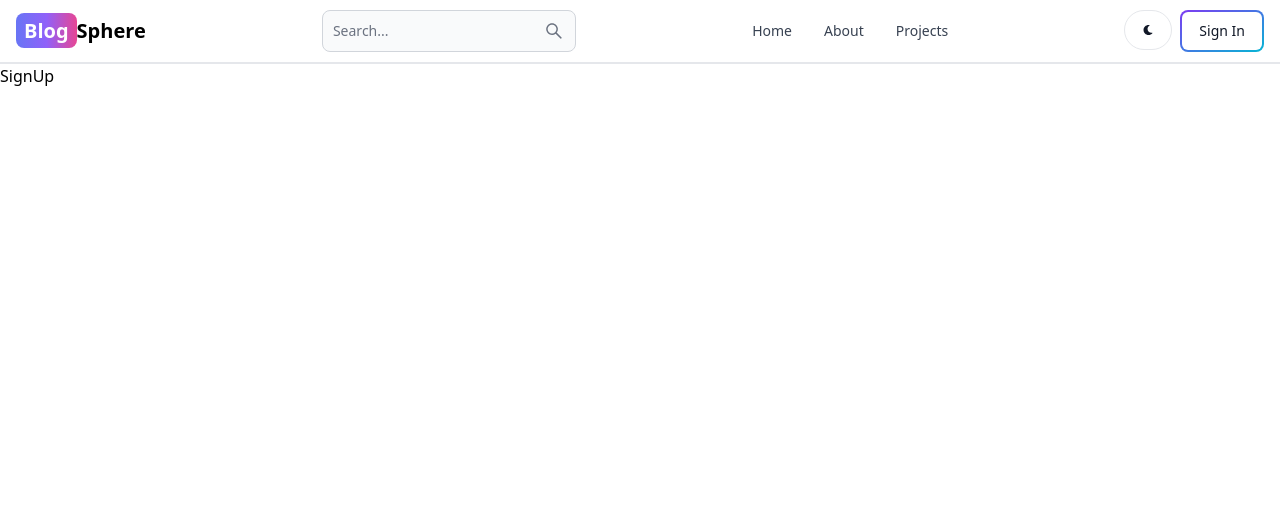
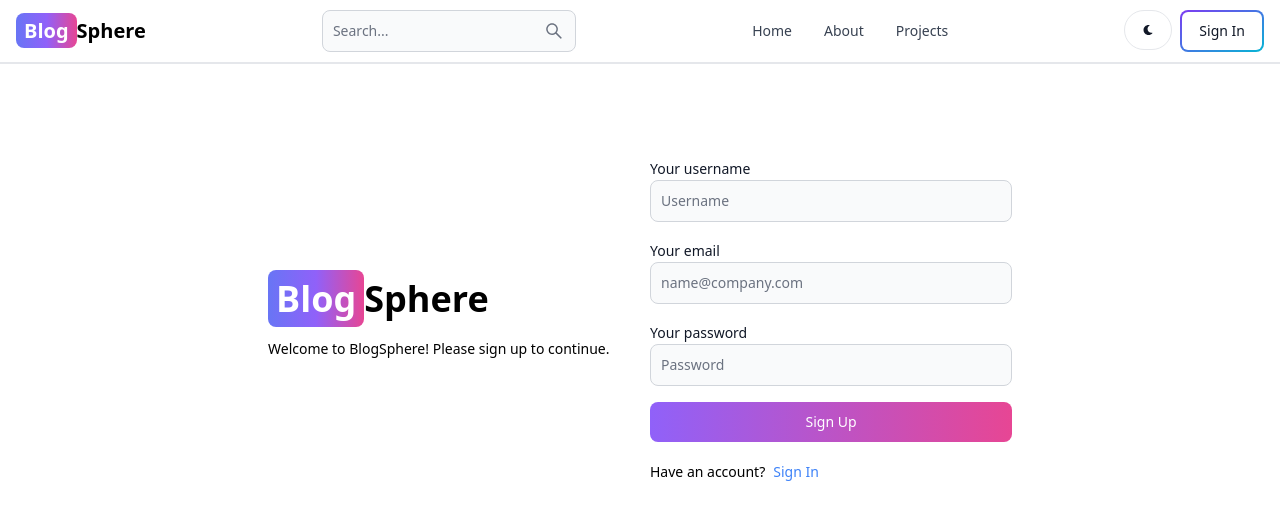
Before and after one commit to Rishabh10001/blogish, a React (Vite) app in the folder client/: page /sign-up in a window 1280 px wide. Shown: the top 520 px of the page. Built offline with nearby package versions, Linux system fonts and the light colour scheme.

Commit message:
created sign up page

```diff
--- a/client/src/pages/SignUp.jsx
+++ b/client/src/pages/SignUp.jsx
@@ -1,7 +1,61 @@
+import { Button, Label, TextInput } from 'flowbite-react'
 import React from 'react'
+import { Link } from 'react-router-dom'
 
 export default function SignUp() {
   return (
-    <div>SignUp</div>
+    <div className='min-h-screen mt-20'>
+      <div className='flex p-3 max-w-3xl mx-auto flex-col md:flex-row md:items-center gap-5'>
+        {/* left */}
+        <div className='flex-1'>
+          <Link to='/' className='font-bold dark:text-white text-4xl'>
+              <span className='px-2 py-1 bg-gradient-to-r from-indigo-500 via-purple-500 to-pink-500 rounded-lg text-white'>Blog</span>
+              Sphere
+          </Link>
+          <p className='text-sm mt-5'>
+            Welcome to BlogSphere! Please sign up to continue.
+          </p>
+          </div>
+        {/* right */}
+
+        <div className='flex-1'>
+          <form className='flex flex-col gap-4'>
+            <div>
+              <Label value = 'Your username' />
+              <TextInput
+                type='text'
+                placeholder='Username'
+                id='username'
+                />
+            </div>
+            <div>
+              <Label value = 'Your email' />
+              <TextInput
+                type='text'
+                placeholder='name@company.com'
+                id='email'
+                />
+            </div>
+            <div>
+              <Label value = 'Your password' />
+              <TextInput
+                type='text'
+                placeholder='Password'
+                id='password'
+                />
+            </div>
+            <Button gradientDuoTone={'purpleToPink'} type='submit'>
+              Sign Up
+            </Button>
+          </form>
+          <div className='flex gap-2 text-sm mt-5'>
+            <span>Have an account?</span>
+            <Link to='/sign-in' className='text-blue-500'>
+              Sign In
+            </Link>
+          </div>
+        </div>
+      </div>
+    </div>
   )
 }
```
Also changed, not shown: 1 other file (tests, documents, lock files or other folders).
